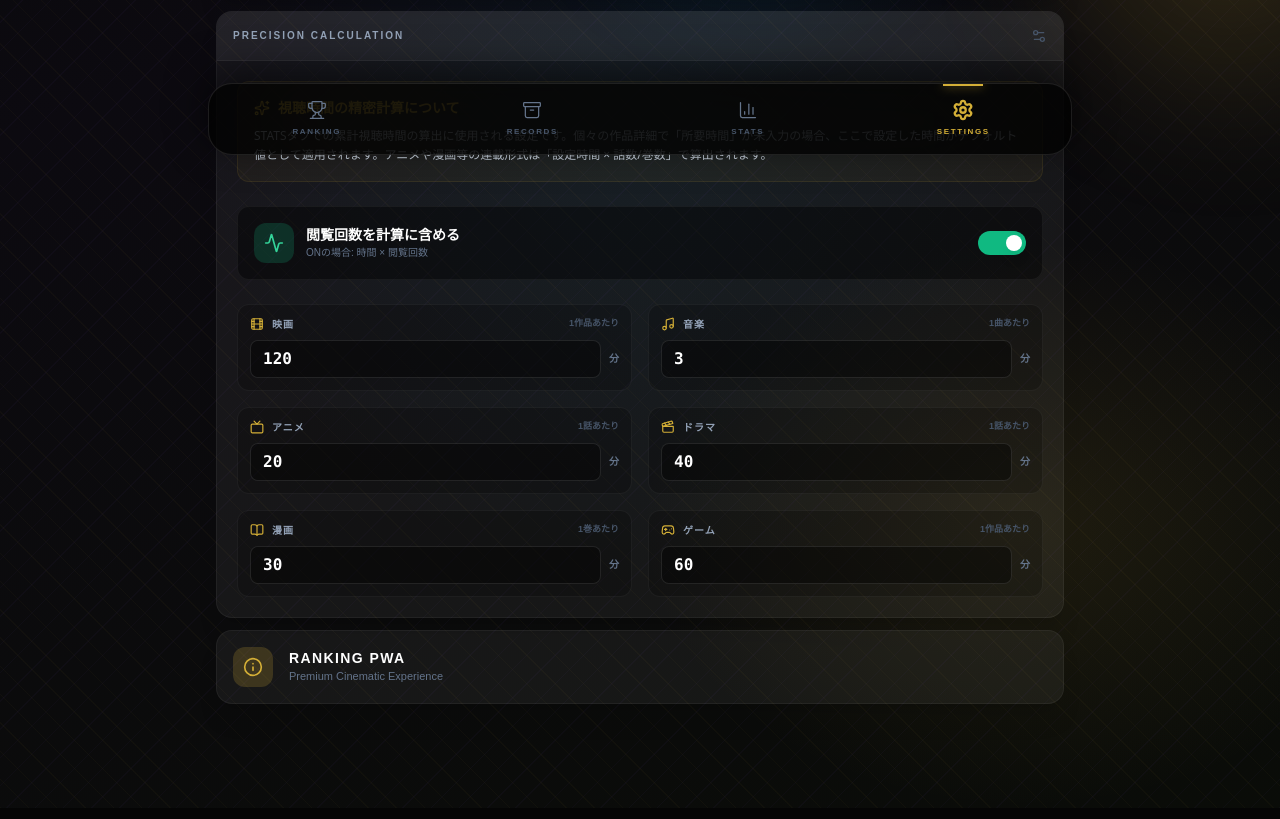
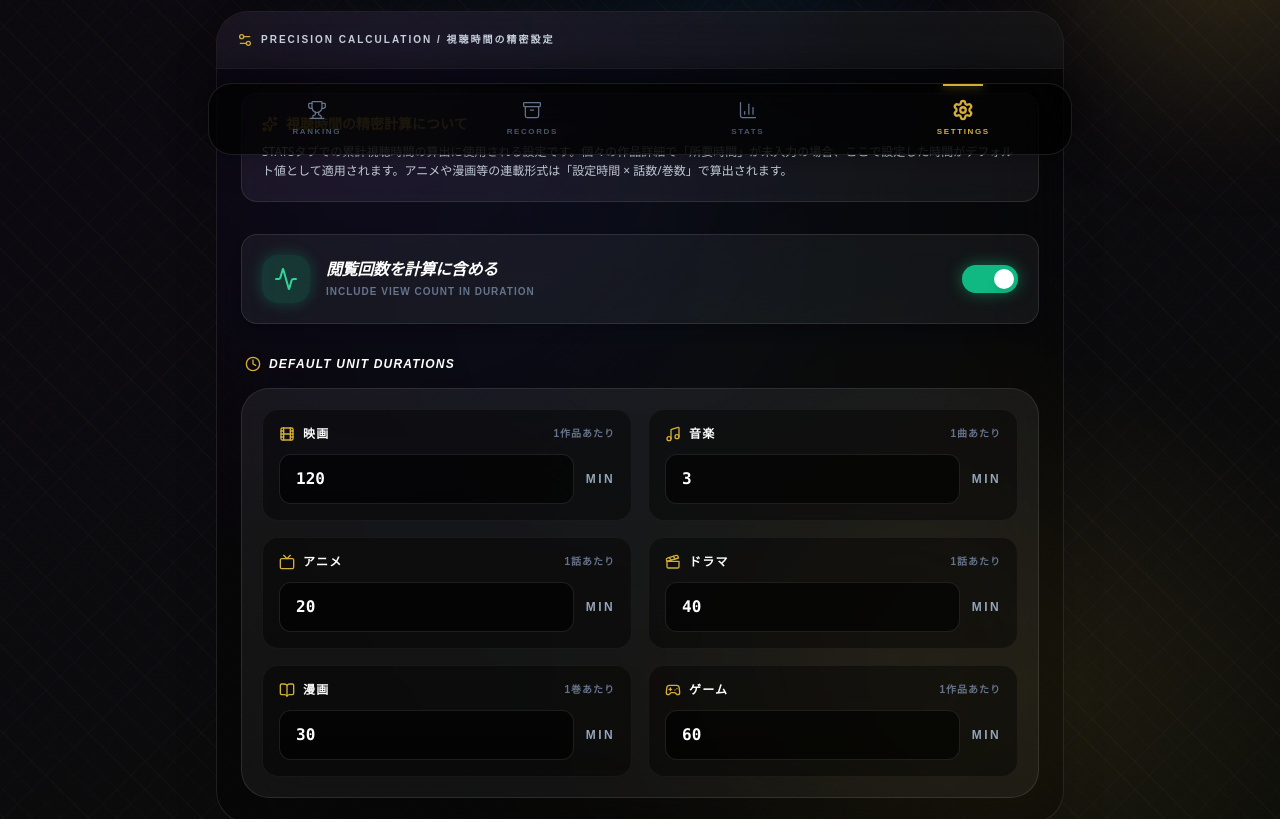
Before and after one commit to junkyardstrike/My-Ranking, a React (Vite) app: page /settings in a window 1280 px wide. Shown: the part 613-1432 px from the top of the page. Built offline with nearby package versions, Linux system fonts and the light colour scheme; a web font is replaced by a local one.

Commit message:
Term 178: Apply premium Stats-style background and effects to Settings sections

```diff
--- a/src/views/SettingsView.jsx
+++ b/src/views/SettingsView.jsx
@@ -200,14 +200,26 @@ export default function SettingsView() {
         </div>
 
         {/* Precision Calculation Settings */}
-        <div className="bg-white/5 border border-white/5 rounded-2xl overflow-hidden shadow-xl mt-3">
-          <div className="p-4 border-b border-white/5 bg-white/5 flex items-center justify-between">
-            <p className="text-[10px] text-slate-400 uppercase tracking-[0.2em] font-black">Precision Calculation</p>
-            <Settings2 className="w-4 h-4 text-slate-600" />
+        {/* Precision Calculation Settings */}
+        <div className="bg-black/40 backdrop-blur-2xl border border-white/10 rounded-[32px] overflow-hidden shadow-2xl mt-6 relative">
+          {/* Purple Glow Background */}
+          <div className="absolute inset-0 z-0 opacity-20 pointer-events-none" style={{
+            backgroundImage: 'radial-gradient(circle at 20% 10%, rgba(124,58,237,0.4) 0%, transparent 50%), radial-gradient(circle at 80% 80%, rgba(212,175,55,0.2) 0%, transparent 50%)'
+          }} />
+
+          <div className="relative z-10">
+            <div className="p-5 border-b border-white/5 bg-white/5 flex items-center justify-between">
+              <div className="flex items-center gap-2">
+                <Settings2 className="w-4 h-4 text-accent" />
+                <p className="text-[10px] text-slate-300 uppercase tracking-[0.2em] font-black">Precision Calculation / 視聴時間の精密設定</p>
+              </div>
             </div>
 
-          <div className="p-5 space-y-6">
-            <div className="p-4 bg-accent/5 rounded-xl border border-accent/10">
+            <div className="p-6 space-y-8">
+              {/* Description Box */}
+              <div className="relative p-5 bg-white/5 rounded-2xl border border-white/10 shadow-inner overflow-hidden">
+                <div className="absolute inset-0 bg-gradient-to-br from-violet-500/10 to-transparent opacity-50" />
+                <div className="relative z-10">
                   <p className="text-sm text-accent font-black mb-2 flex items-center gap-2 not-italic">
                     <Sparkles size={16} /> 視聴時間の精密計算について
                   </p>
@@ -215,27 +227,36 @@ export default function SettingsView() {
                     STATSタブでの累計視聴時間の算出に使用される設定です。個々の作品詳細で「所要時間」が未入力の場合、ここで設定した時間がデフォルト値として適用されます。アニメや漫画等の連載形式は「設定時間 × 話数/巻数」で算出されます。
                   </p>
                 </div>
+              </div>
+
               {/* View Count Toggle */}
-            <div className="flex items-center justify-between p-4 bg-black/40 rounded-xl border border-white/5">
-              <div className="flex items-center gap-3">
-                <div className={`w-10 h-10 rounded-xl flex items-center justify-center ${settings.useViewCount ? 'bg-emerald-500/20 text-emerald-400' : 'bg-slate-500/20 text-slate-400'}`}>
-                  <Activity className="w-5 h-5" />
+              <div className="relative flex items-center justify-between p-5 bg-white/5 rounded-2xl border border-white/10 shadow-lg overflow-hidden">
+                <div className="absolute inset-0 bg-gradient-to-tr from-emerald-500/5 to-transparent opacity-30" />
+                <div className="relative z-10 flex items-center gap-4">
+                  <div className={`w-12 h-12 rounded-2xl flex items-center justify-center transition-all duration-500 ${settings.useViewCount ? 'bg-emerald-500/20 text-emerald-400 shadow-[0_0_15px_rgba(16,185,129,0.3)]' : 'bg-slate-500/20 text-slate-400'}`}>
+                    <Activity className="w-6 h-6" />
                   </div>
                   <div>
-                  <p className="text-sm font-bold text-white">閲覧回数を計算に含める</p>
-                  <p className="text-[10px] text-slate-500 font-medium">ONの場合: 時間 × 閲覧回数</p>
+                    <p className="text-base font-black text-white italic tracking-tight">閲覧回数を計算に含める</p>
+                    <p className="text-[10px] text-slate-500 font-bold uppercase tracking-widest mt-0.5">Include View Count in Duration</p>
                   </div>
                 </div>
                 <button
                   onClick={handleToggleViewCount}
-                className={`w-12 h-6 rounded-full p-1 transition-all duration-300 ${settings.useViewCount ? 'bg-emerald-500' : 'bg-slate-700'}`}
+                  className={`relative z-10 w-14 h-7 rounded-full p-1 transition-all duration-500 ${settings.useViewCount ? 'bg-emerald-500 shadow-[0_0_15px_rgba(16,185,129,0.5)]' : 'bg-slate-700'}`}
                 >
-                <div className={`w-4 h-4 bg-white rounded-full shadow-lg transition-transform duration-300 ${settings.useViewCount ? 'translate-x-6' : 'translate-x-0'}`} />
+                  <div className={`w-5 h-5 bg-white rounded-full shadow-lg transition-transform duration-300 ${settings.useViewCount ? 'translate-x-7' : 'translate-x-0'}`} />
                 </button>
               </div>
 
               {/* Durations Grid */}
-            <div className="grid grid-cols-1 sm:grid-cols-2 gap-4">
+              <div className="space-y-4">
+                <div className="flex items-center gap-2 px-1">
+                  <Clock className="w-4 h-4 text-accent" />
+                  <h3 className="text-xs font-black text-white uppercase tracking-widest italic">Default Unit Durations</h3>
+                </div>
+                <div className="grid grid-cols-1 sm:grid-cols-2 gap-4 p-5 bg-white/5 rounded-[28px] border border-white/10 relative overflow-hidden">
+                  <div className="absolute inset-0 bg-gradient-to-b from-white/5 to-transparent opacity-30" />
                   {[
                     { id: 'movie', label: '映画', icon: Film, unit: '作品' },
                     { id: 'music', label: '音楽', icon: Music, unit: '曲' },
@@ -244,15 +265,15 @@ export default function SettingsView() {
                     { id: 'manga', label: '漫画', icon: BookOpen, unit: '巻' },
                     { id: 'game', label: 'ゲーム', icon: Gamepad2, unit: '作品' },
                   ].map(genre => (
-                <div key={genre.id} className="flex flex-col gap-2 p-3 bg-black/20 rounded-xl border border-white/5">
+                    <div key={genre.id} className="relative z-10 flex flex-col gap-3 p-4 bg-black/40 rounded-2xl border border-white/5 hover:border-white/20 transition-all group">
                       <div className="flex items-center justify-between">
                         <div className="flex items-center gap-2">
-                      <genre.icon className="w-3.5 h-3.5 text-accent" />
-                      <span className="text-[10px] font-black text-slate-400 uppercase tracking-widest">{genre.label}</span>
+                          <genre.icon className="w-4 h-4 text-accent group-hover:scale-110 transition-transform" />
+                          <span className="text-xs font-black text-white uppercase tracking-widest">{genre.label}</span>
                         </div>
-                    <span className="text-[9px] font-bold text-slate-600">1{genre.unit}あたり</span>
+                        <span className="text-[10px] font-bold text-slate-500 uppercase tracking-widest">1{genre.unit}あたり</span>
                       </div>
-                  <div className="flex items-center gap-2">
+                      <div className="flex items-center gap-3">
                         <input
                           type="number"
                           defaultValue={settings.defaultDurations?.[genre.id] || 0}
@@ -262,12 +283,14 @@ export default function SettingsView() {
                               handleDurationChange(genre.id, e.target.value);
                             }
                           }}
-                      className="bg-black/40 border border-white/10 rounded-lg px-3 py-2 text-white font-mono font-bold text-sm outline-none focus:border-accent w-full"
+                          className="bg-black/60 border border-white/10 rounded-xl px-4 py-2.5 text-white font-mono font-black text-lg outline-none focus:border-accent focus:ring-1 focus:ring-accent/30 w-full transition-all"
                         />
-                    <span className="text-[10px] font-black text-slate-500 uppercase">分</span>
+                        <span className="text-xs font-black text-slate-400 uppercase tracking-[0.2em]">min</span>
                       </div>
                     </div>
                   ))}
+                </div>
+              </div>
             </div>
           </div>
         </div>
```
Lines whose indentation alone changed are shown as unchanged.
